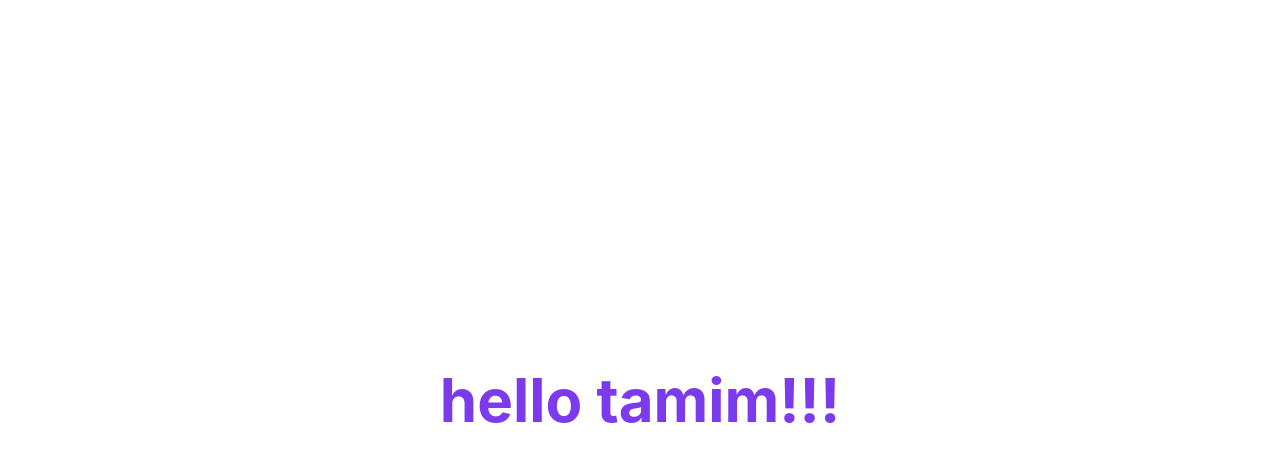
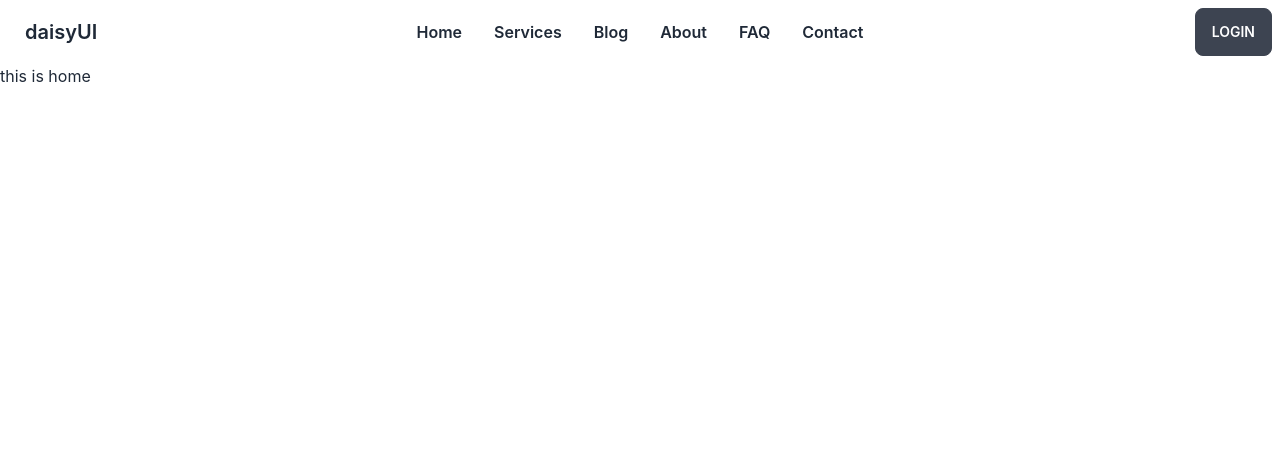
Before and after one commit to Tamim360/study_with_tamim, a React (Create React App) app: page / in a window 1280 px wide. Shown: the top 462 px of the page. Built offline with nearby package versions, Linux system fonts and the light colour scheme.

Commit message:
navbar designed

```diff
--- a/package.json
+++ b/package.json
@@ -6,6 +6,7 @@
     "@testing-library/jest-dom": "^5.16.5",
     "@testing-library/react": "^13.4.0",
     "@testing-library/user-event": "^13.5.0",
+    "daisyui": "^2.38.1",
     "firebase": "^9.13.0",
     "react": "^18.2.0",
     "react-dom": "^18.2.0",
@@ -41,6 +42,7 @@
   "devDependencies": {
     "autoprefixer": "^10.4.13",
     "postcss": "^8.4.18",
+    "postcss-import": "^15.0.0",
     "tailwindcss": "^3.2.2"
   }
 }
--- a/src/App.js
+++ b/src/App.js
@@ -1,12 +1,10 @@
+import { RouterProvider } from 'react-router-dom';
 import './App.css';
+import { router } from './routes/routes';
 
 function App() {
   return (
-    <div className="App">
-      <div className="w-screen h-screen grid place-items-center">
-        <h2 className="text-6xl text-violet-600 font-bold">hello tamim!!!</h2>
-      </div>
-    </div>
+    <RouterProvider router={router} />
   );
 }
 
--- /dev/null
+++ b/src/layouts/Main.js
@@ -0,0 +1,14 @@
+import React from 'react';
+import { Outlet } from 'react-router-dom';
+import Header from '../shared/Header/Header';
+
+const Main = () => {
+    return (
+        <div>
+            <Header />
+            <Outlet/>
+        </div>
+    );
+};
+
+export default Main;
--- /dev/null
+++ b/src/pages/Home/Home/Home.js
@@ -0,0 +1,11 @@
+import React from 'react';
+
+const Home = () => {
+    return (
+        <div>
+            <h2>this is home</h2>
+        </div>
+    );
+};
+
+export default Home;
--- /dev/null
+++ b/src/routes/routes.js
@@ -0,0 +1,16 @@
+import { createBrowserRouter } from "react-router-dom";
+import Main from "../layouts/Main";
+import Home from "../pages/Home/Home/Home";
+
+export const router = createBrowserRouter([
+    {
+        path: '/',
+        element: <Main />,
+        children: [
+            {
+                path: '/',
+                element: <Home/>
+            }
+        ]
+    }
+])
--- /dev/null
+++ b/src/shared/Header/Header.js
@@ -0,0 +1,40 @@
+import React from 'react';
+import { Link } from 'react-router-dom';
+
+const Header = () => {
+
+  const menuItems = <>
+    <li><Link className="font-semibold">Home</Link></li>
+    <li><Link className="font-semibold">Services</Link></li>
+    <li><Link className="font-semibold">Blog</Link></li>
+    <li><Link className="font-semibold">About</Link></li>
+    <li><Link className="font-semibold">FAQ</Link></li>
+    <li><Link className="font-semibold">Contact</Link></li>
+    </>
+
+    return (
+      <div className="navbar bg-base-100">
+      <div className="navbar-start">
+        <div className="dropdown">
+          <label tabIndex={0} className="btn btn-ghost lg:hidden">
+            <svg xmlns="http://www.w3.org/2000/svg" className="h-5 w-5" fill="none" viewBox="0 0 24 24" stroke="currentColor"><path strokeLinecap="round" strokeLinejoin="round" strokeWidth="2" d="M4 6h16M4 12h8m-8 6h16" /></svg>
+          </label>
+          <ul tabIndex={0} className="menu menu-compact dropdown-content mt-3 p-2 shadow bg-base-100 rounded-box w-52">
+            {menuItems}
+          </ul>
+        </div>
+        <Link className="btn btn-ghost normal-case text-xl">daisyUI</Link>
+      </div>
+      <div className="navbar-center hidden lg:flex">
+        <ul className="menu menu-horizontal p-0">
+        {menuItems}
+        </ul>
+      </div>
+      <div className="navbar-end">
+        <Link className="btn">Login</Link>
+      </div>
+    </div>
+    );
+};
+
+export default Header;
--- a/tailwind.config.js
+++ b/tailwind.config.js
@@ -6,5 +6,5 @@
   theme: {
     extend: {},
   },
-  plugins: [],
+  plugins: [require("daisyui")],
 }
```
Also changed, not shown: 1 other file (tests, documents, lock files or other folders).
